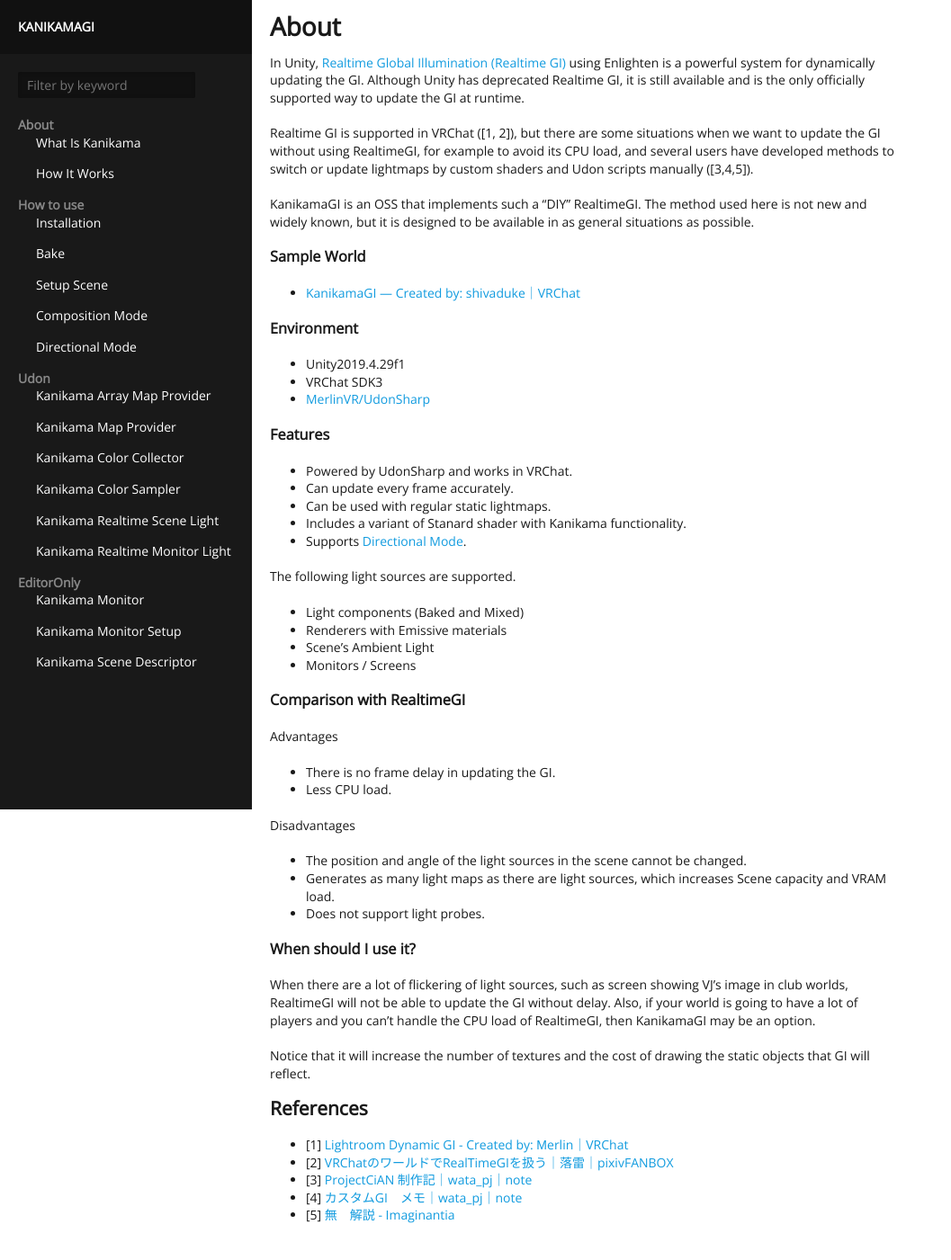
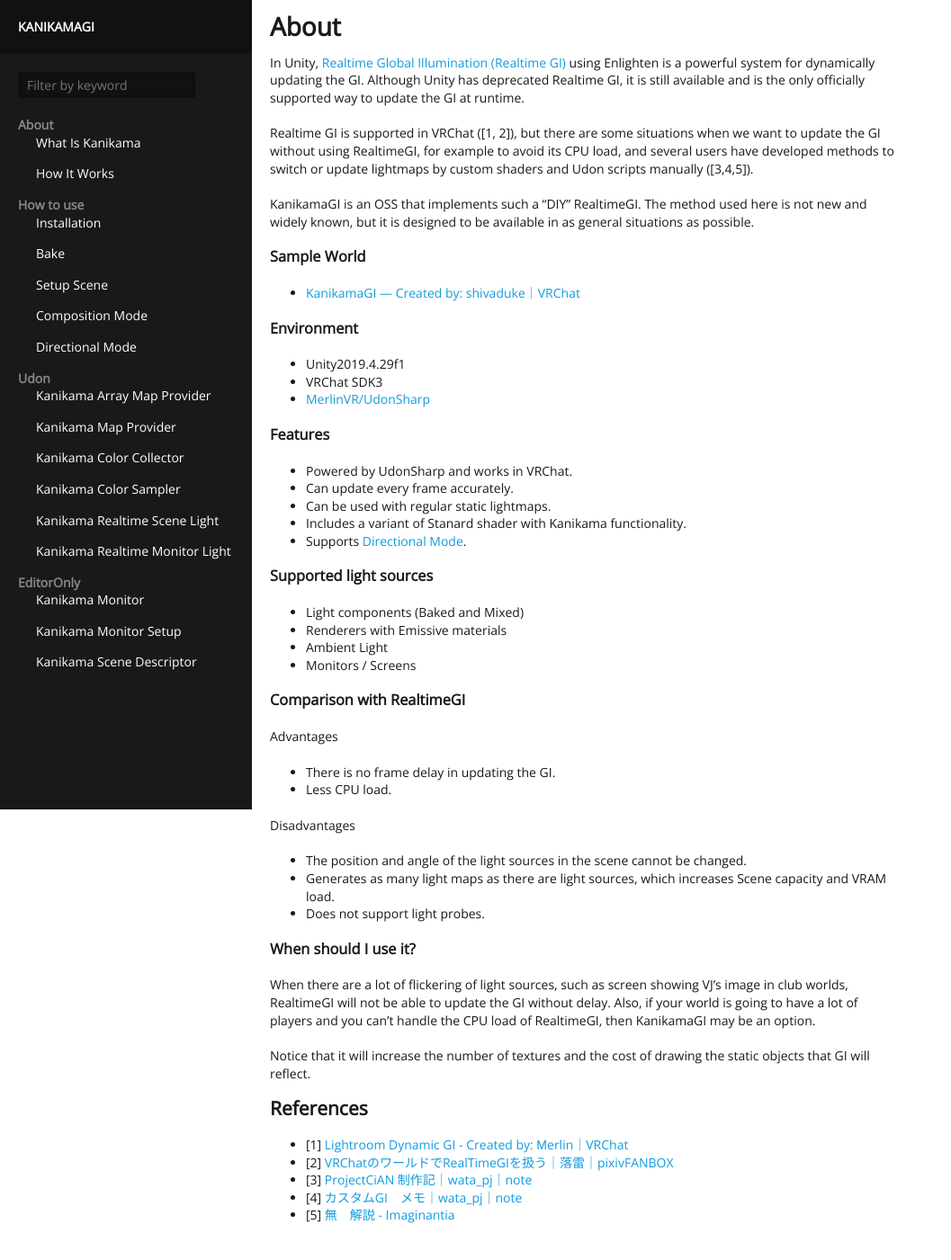
Before and after one commit to shivaduke28/kanikama-docs-old, a Jekyll site: the page built from docs/about/_posts/2000-12-31-what-is-kanikama.md, in a window 1280 px wide. Shown: the whole page at 90% size, without its empty margins (0-1057 px from the left). Built offline with Jekyll 4.4.1, drawn with Linux system fonts in a browser that asks for light colours; our own code applies the rules of GitHub Pages for plain Markdown files.

Commit message:
微調整

```diff
--- a/docs/_layouts/default.html
+++ b/docs/_layouts/default.html
@@ -17,7 +17,7 @@
   </section>
 
   <!--[if lt IE 9]><script src='http://html5shim.googlecode.com/svn/trunk/html5.js'></script><![endif]-->
-  <script src="{{site.baseurl}}//assets/js/assets.js" type='text/javascript'></script>
+  <script src="{{site.baseurl}}/assets/js/assets.js" type='text/javascript'></script>
   <script>require('boot');</script>
 </body>
 </html>
--- a/docs/about/_posts/2000-12-31-what-is-kanikama.md
+++ b/docs/about/_posts/2000-12-31-what-is-kanikama.md
@@ -32,11 +32,11 @@
 - Supports [Directional Mode](https://docs.unity3d.com/2019.4/Documentation/Manual/LightmappingDirectional.html).
 
 
-The following light sources are supported.
+### Supported light sources
 
 - Light components (Baked and Mixed)
 - Renderers with Emissive materials
-- Scene's Ambient Light
+- Ambient Light
 - Monitors / Screens
 
 ### Comparison with RealtimeGI
```
